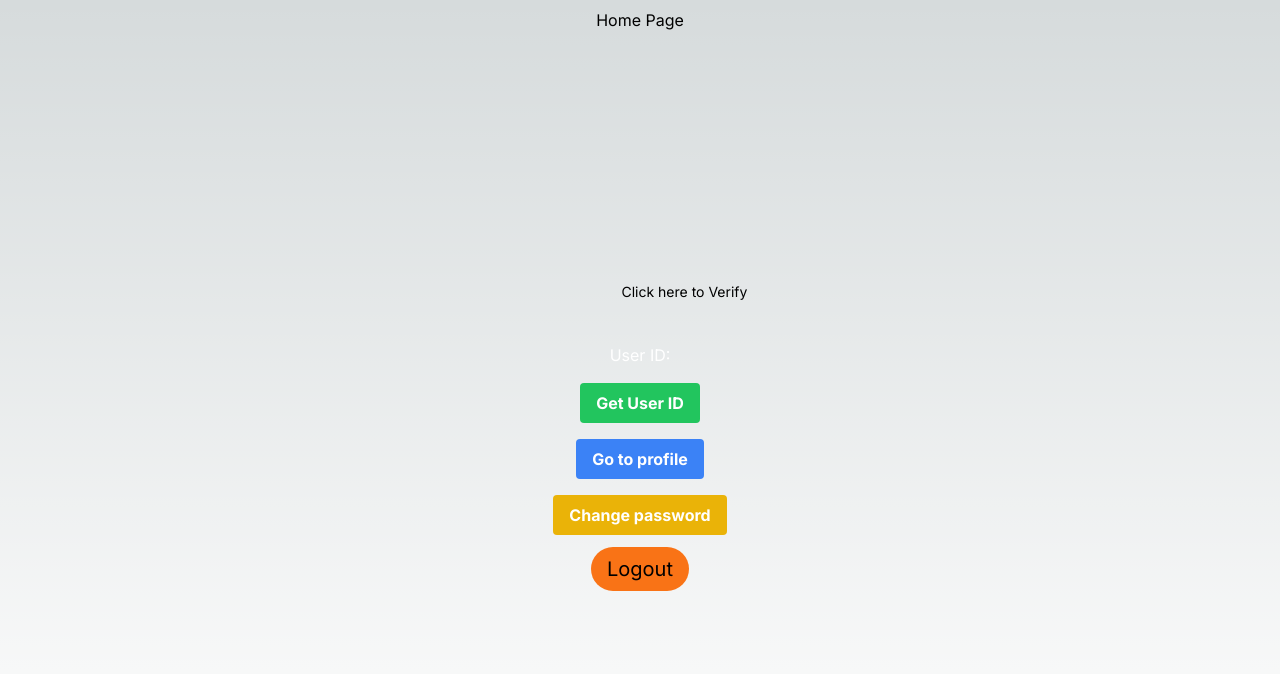
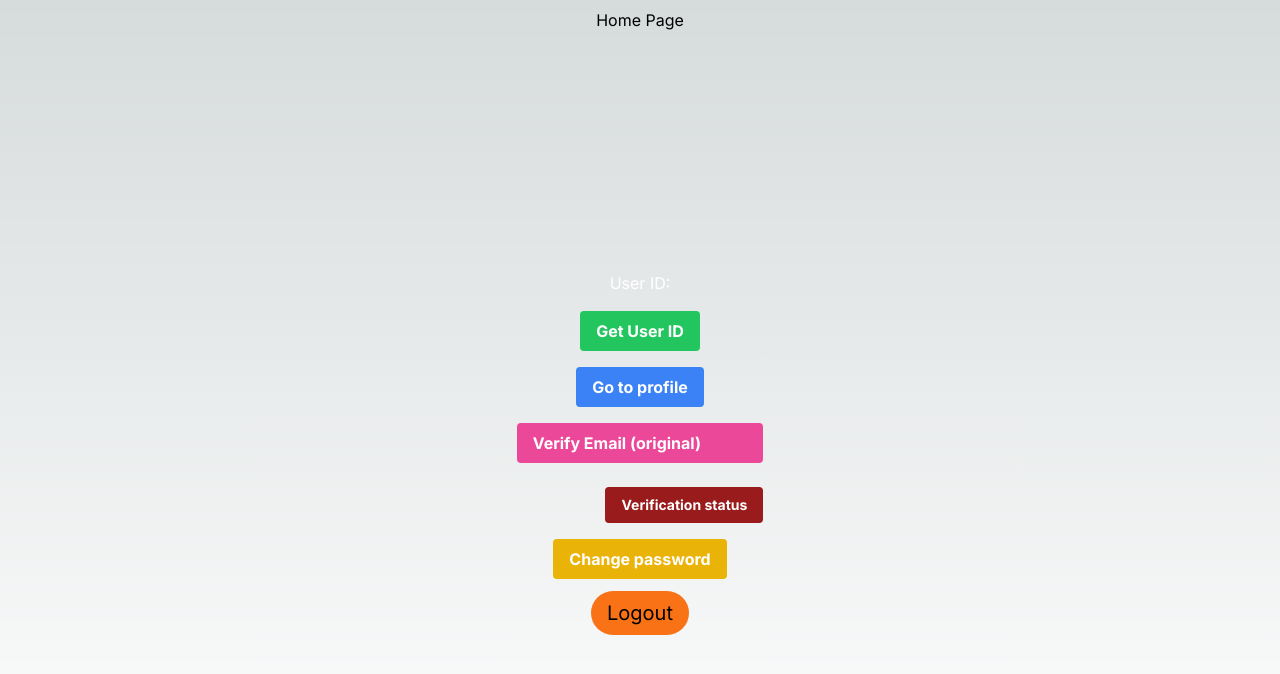
Before and after one commit to SDAR30/AuthGuardian, a Next.js app: page /profile in a window 1280 px wide. Shown: the top 674 px of the page. Built offline with nearby package versions, Linux system fonts and the light colour scheme.

Commit message:
added quick verification link to profile

```diff
--- a/src/app/layout.tsx
+++ b/src/app/layout.tsx
@@ -5,8 +5,8 @@ import { Inter } from 'next/font/google'
 const inter = Inter({ subsets: ['latin'] })
 
 export const metadata: Metadata = {
-  title: 'Create Next App',
-  description: 'Generated by create next app',
+  title: 'Auth Guardian',
+  description: 'Secure Login Authentication',
 }
 
 export default function RootLayout({
--- a/src/app/profile/page.tsx
+++ b/src/app/profile/page.tsx
@@ -114,13 +114,6 @@ export default function ProfilePage() {
                 <Link href="/">Home Page</Link>
             </div>
             <div className="flex flex-col items-center justify-center min-h-screen py-2">
-                <p className='text-sm ml-[5.55rem] mt-2'>{
-                    verified ? (
-                        <p className='text-green-500'>Verified</p>
-                    ) : (
-                        <button onClick={handleVerify}>Click here to Verify</button>
-                    )
-                }</p>
                 <hr />
                 <div className='mt-10 flex flex-col text-white justify-center items-center'>
                     <p className='text'>User ID: {data ? `${data}` : ""}</p>
@@ -131,6 +124,17 @@ export default function ProfilePage() {
                     Go to profile
                 </button>
 
+                <div>
+                    <h2 className="bg-pink-500 mt-4 hover:bg-pink-700 text-white font-bold py-2 px-4 rounded">
+                        <Link href="/verifyemail">Verify Email (original)</Link></h2>
+                    <p className='text-sm ml-[5.55rem] mt-2'>{
+                        verified ? (
+                            <p className="bg-green-400  text-white font-bold py-1 px-2 rounded">Verified!</p>
+                        ) : (
+                            <button className="bg-red-800 mt-4 hover:bg-pink-700 text-white font-bold py-2 px-4 rounded" onClick={handleVerify}>Verification status</button>
+                        )
+                    }</p>
+                </div>
                 <h2 className="bg-yellow-500 mt-4 hover:bg-yellow-700 text-white font-bold py-2 px-4 rounded">
                     <Link href="/resetpassword">Change password</Link></h2>
 
```
